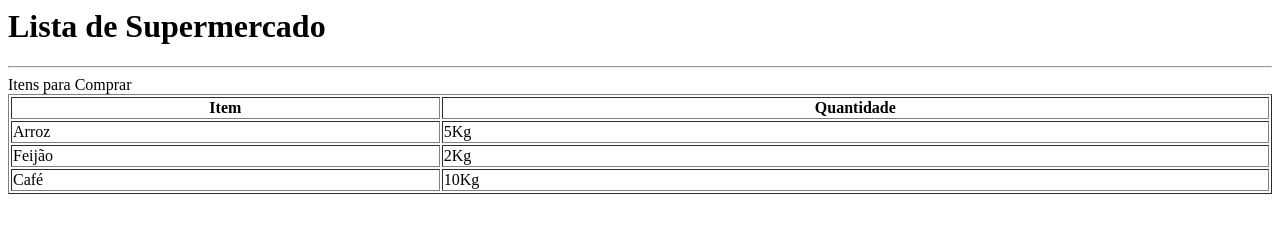
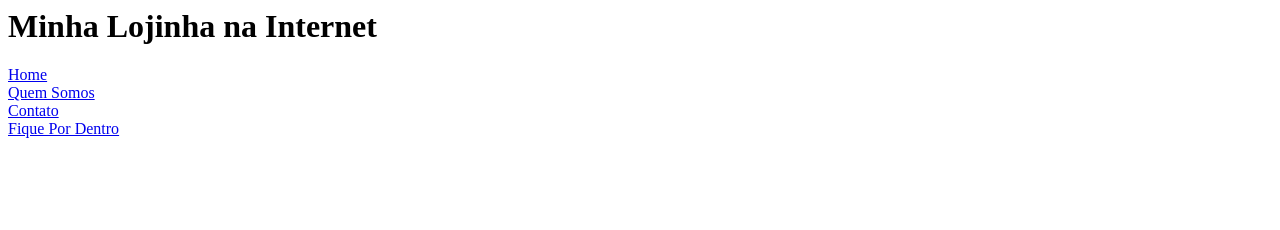
Before and after one commit to karenngomes/hiringcoders, a plain HTML site: page index.html in a window 1280 px wide. Drawn offline with Linux system fonts and the light colour scheme.

Commit message:
feat: add cabeçalho e navbar

```diff
--- a/index.html
+++ b/index.html
@@ -1,32 +1,20 @@
 <html>
 
 <head>
-    <title>.: Minha Pagina HTML :.</title>
+    <title>.: Minha Lojinha na Internet :.</title>
 </head>
 
 <body>
-    <h1>Lista de Supermercado</h1>
-    <hr />
-    Itens para Comprar
+    <div id="cabecalho">
+        <h1>Minha Lojinha na Internet</h1>
+    </div>
+    <div id="navbar">
+        <div> <a href="index.html">Home</a> </div>
+        <div> <a href="quemsomos.html">Quem Somos</a> </div>
+        <div> <a href="contato.html">Contato</a> </div>
+        <div> <a href="blog.html">Fique Por Dentro</a> </div>
+    </div>
 
-    <table border="1" width=100%>
-        <tr>
-            <th>Item</th>
-            <th>Quantidade</th>
-        </tr>
-        <tr>
-            <td>Arroz</td>
-            <td>5Kg</td>
-        </tr>
-        <tr>
-            <td>Feijão</td>
-            <td>2Kg</td>
-        </tr>
-        <tr>
-            <td>Café</td>
-            <td>10Kg</td>
-        </tr>
-    </table>
 </body>
 
 </html>
```
